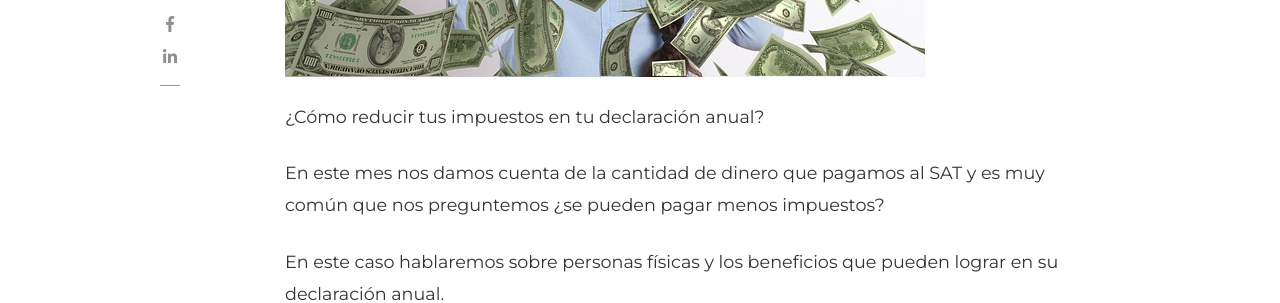
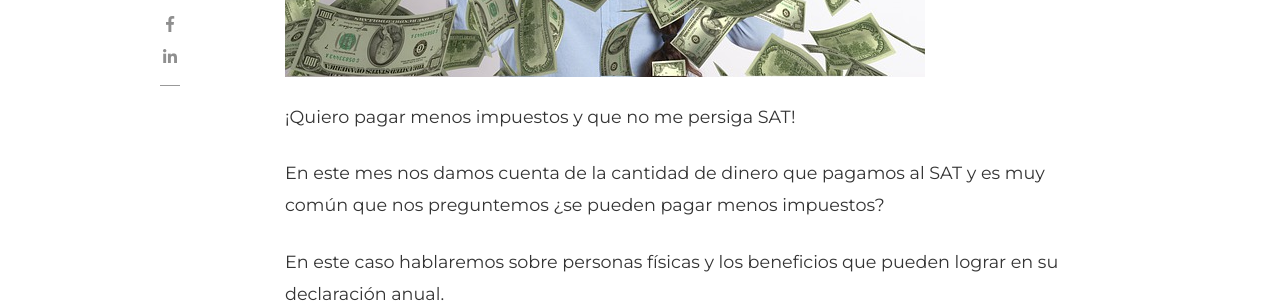
Before and after one commit to blogseguros/blogseguros.github.io, a Jekyll site: the page built from _posts/2021-04-07-reducir-impuestos-en-declaracion-anual.md, in a window 1280 px wide and 900 px high, scrolled down 646 px. Shown: the part 154-457 px from the top of the window. Built offline with Jekyll 4.4.1, drawn with Linux system fonts in a browser that asks for light colours; nearby versions of some CDN libraries; comment, search, counter and statistics services are not loaded.

Commit message:
Update 2021-04-07-reducir-impuestos-en-declaracion-anual.md

```diff
--- a/_posts/2021-04-07-reducir-impuestos-en-declaracion-anual.md
+++ b/_posts/2021-04-07-reducir-impuestos-en-declaracion-anual.md
@@ -8,7 +8,8 @@ image: assets/images/ahorraenimpuestos.jpg
 featured: true
 hidden: false
 ---
-¿Cómo reducir tus impuestos en tu declaración anual?
+
+¡Quiero pagar menos impuestos y que no me persiga SAT!
 
 En este mes nos damos cuenta de la cantidad de dinero que pagamos al SAT  y es muy común que nos preguntemos ¿se pueden pagar menos impuestos?
 
```
